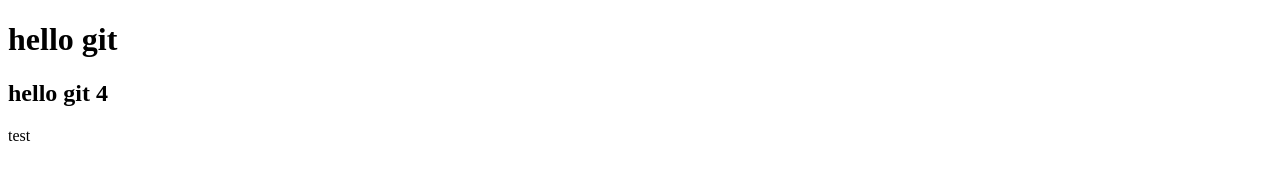
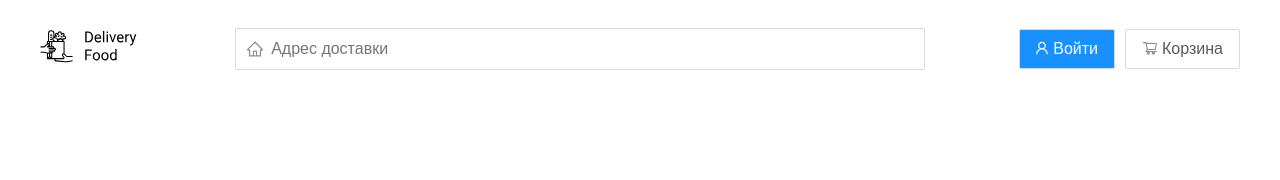
Before and after one commit to NikolayWoWDev/git, a plain HTML site: page index.html in a window 1280 px wide. Drawn offline with Linux system fonts and the light colour scheme.

Commit message:
Start super puper website

```diff
--- /dev/null
+++ b/css/style.css
@@ -0,0 +1,87 @@
+*
+{
+	box-sizing: border-box;
+}
+
+.wrapper
+{
+	max-width: 1200px;
+	margin: auto;
+}
+
+.header
+{
+	display: flex;
+	align-items: center;
+	justify-content: space-between;
+}
+
+.header_search
+{
+	width: 57.5%;
+}
+
+.header_search input {
+	background: #FFFFFF;
+	background: url('../img/icons/home.svg') left 11px center no-repeat;
+}
+
+.input input
+{
+	padding: 8px 35px;
+	width: 100%;
+	border: 1px solid #D9D9D9;
+	border-radius: 2px;
+	font-size: 16px;
+	line-height: 24px;
+}
+
+.header_buttons
+{
+	display: flex;
+	align-items: center;
+}
+
+.header_button
+{
+	display: flex;
+	align-items: center;
+	background: #FFFFFF;
+	border: 1px solid #D9D9D9;
+	box-shadow: 0px 0px 2px rgba(0, 0, 0, 0.0015);
+	border-radius: 2px;
+	font-size: 16px;
+	color: #595959;
+	transition: all .35s;
+}
+
+.header_button:hover
+{
+	box-shadow: 0px 0px 10px rgba(0, 0, 0, 0.4);
+}
+
+.header_button:active
+{
+	box-shadow: none;
+	transform: scale(0.98);
+}
+
+.header_button img
+{
+	margin-right: 5px;
+	margin-bottom: 2px;
+}
+
+.btn
+{
+	height: 40px;
+	padding: 0 16px;
+}
+
+.btn_primary
+{
+	background: #1890FF;
+	color: #fff;
+	margin-right: 10px;
+	box-shadow: none;
+}
--- a/index.html
+++ b/index.html
@@ -1,12 +1,31 @@
 <!DOCTYPE html>
-<html lang=&quot;en&quot;>
+<html lang="en">
 <head>
-<meta charset=&quot;UTF-8&quot;>
-<title>Title</title>
+<meta charset="UTF-8">
+<title>Delivery Food - Доставка еды на дом</title>
+<meta name="viewport" content="width=device-width">
+<link rel="stylesheet" href="css/style.css">
 </head>
 <body>
-<h1>hello git</h1>
-<h2>hello git 4</h2>
+	<div class="wrapper">
+		<header class="header">
+			<div>
+				<h2><a href="index.html"><img src="img/icons/logo.svg" alt="logo"></a></h2>
+			</div>
+			<div class="header_search input">
+				<input type="search" name="search" placeholder="Адрес доставки">
+			</div>
+			<div class="header_buttons">
+				<button class="header_button btn btn_primary">
+					<img src="img/icons/user.svg" alt="">
+					<span class="header_text">Войти</span>
+				</button>
+				<button class="header_button btn">
+					<img src="img/icons/cart.svg" alt="">
+					<span class="header_text">Корзина</span>
+				</button>
+			</div>
+		</header>
+	</div>
 </body>
-test
 </html>
```
Also changed, not shown: img/icons/cart.svg (added), img/icons/home.svg (added), img/icons/logo.svg (added), img/icons/user.svg (added).
